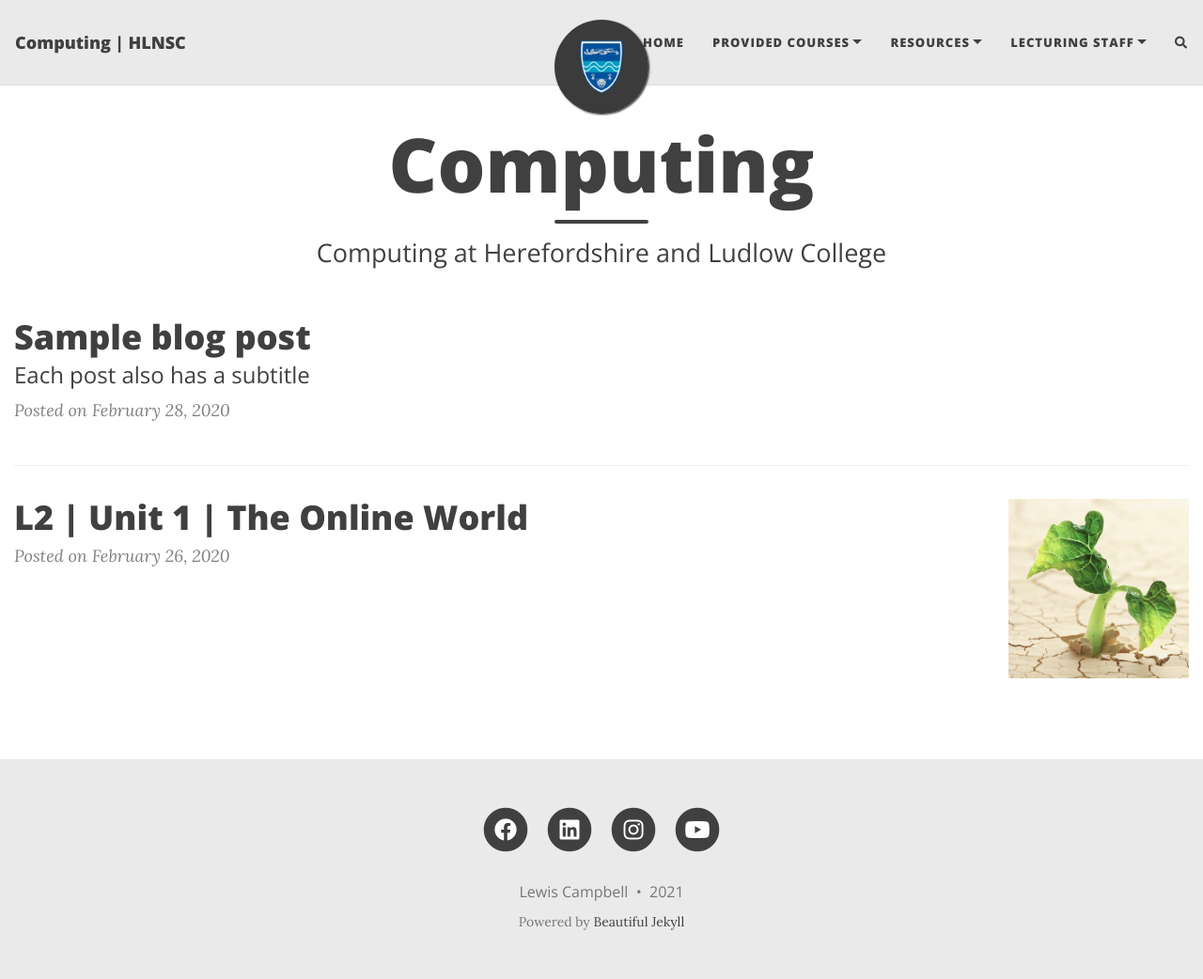
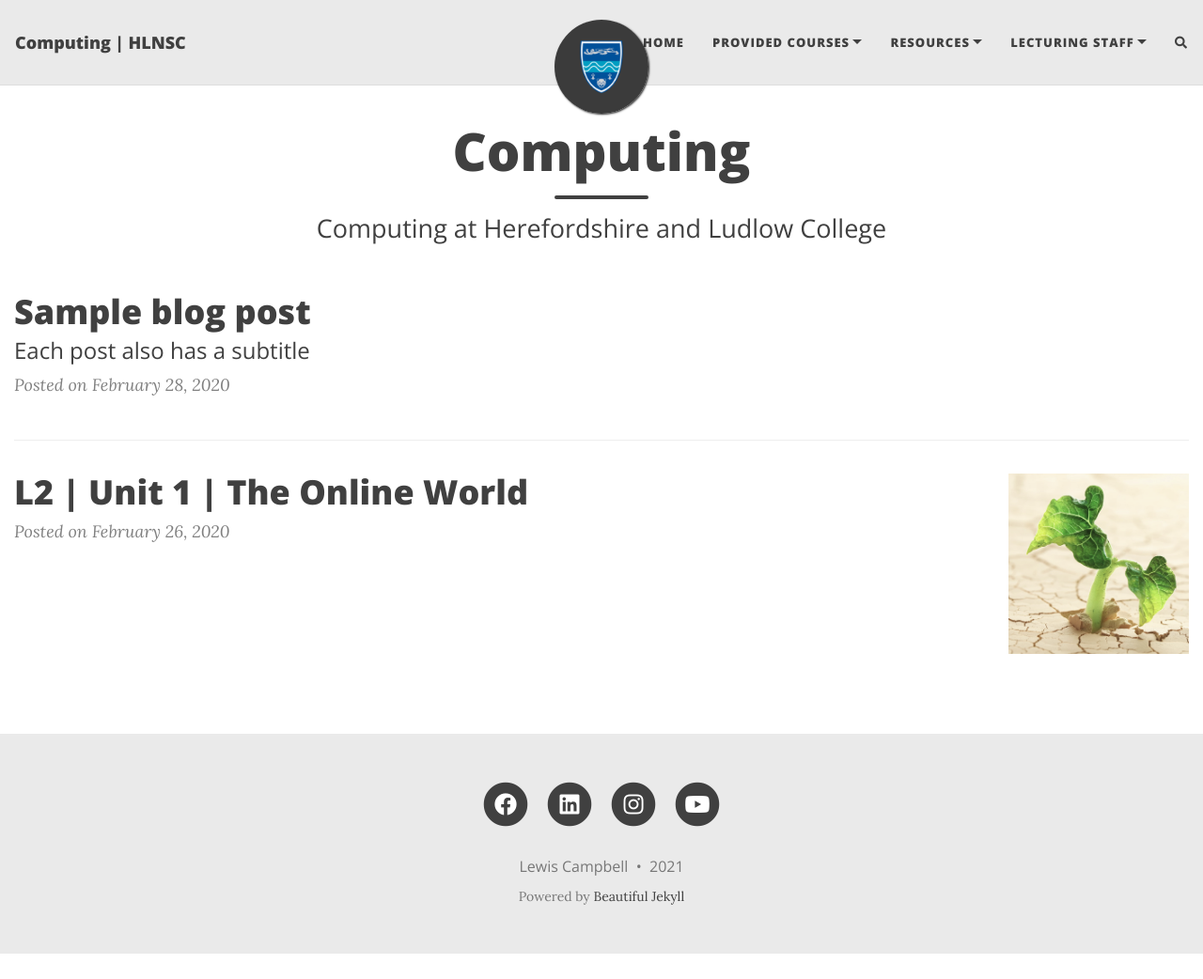
Before and after one commit to Computing-HLNSC/computing-hlnsc.github.io, a Jekyll site: the page built from index.html, in a window 1280 px wide and 1042 px high. Shown: the whole window at 94% size. Built offline with Jekyll 4.4.1, drawn with Linux system fonts in a browser that asks for light colours; nearby versions of some CDN libraries; the list of posts is cut into pages by our own code; comment, search, counter and statistics services are not loaded.

Commit message:
Update beautifuljekyll.css

```diff
--- a/assets/css/beautifuljekyll.css
+++ b/assets/css/beautifuljekyll.css
@@ -705,7 +705,7 @@ nav.top-nav-short-permanent ~ header > .intro-header.big-img {
     padding: 9.375rem 0;
   }
   .intro-header .page-heading h1 {
-    font-size: 5rem;
+    font-size: 3.5rem;
   }
   .intro-header .post-heading h1 {
     font-size: 3.125rem;
```
